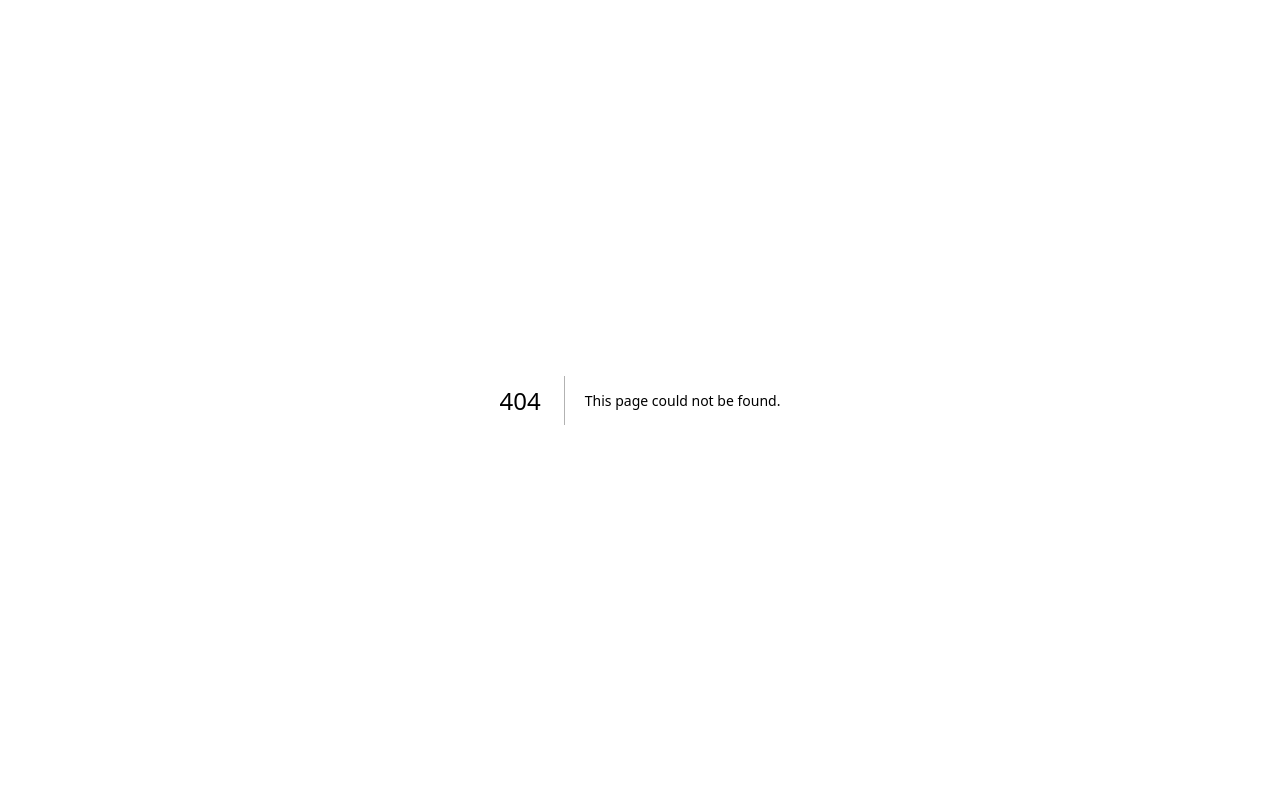
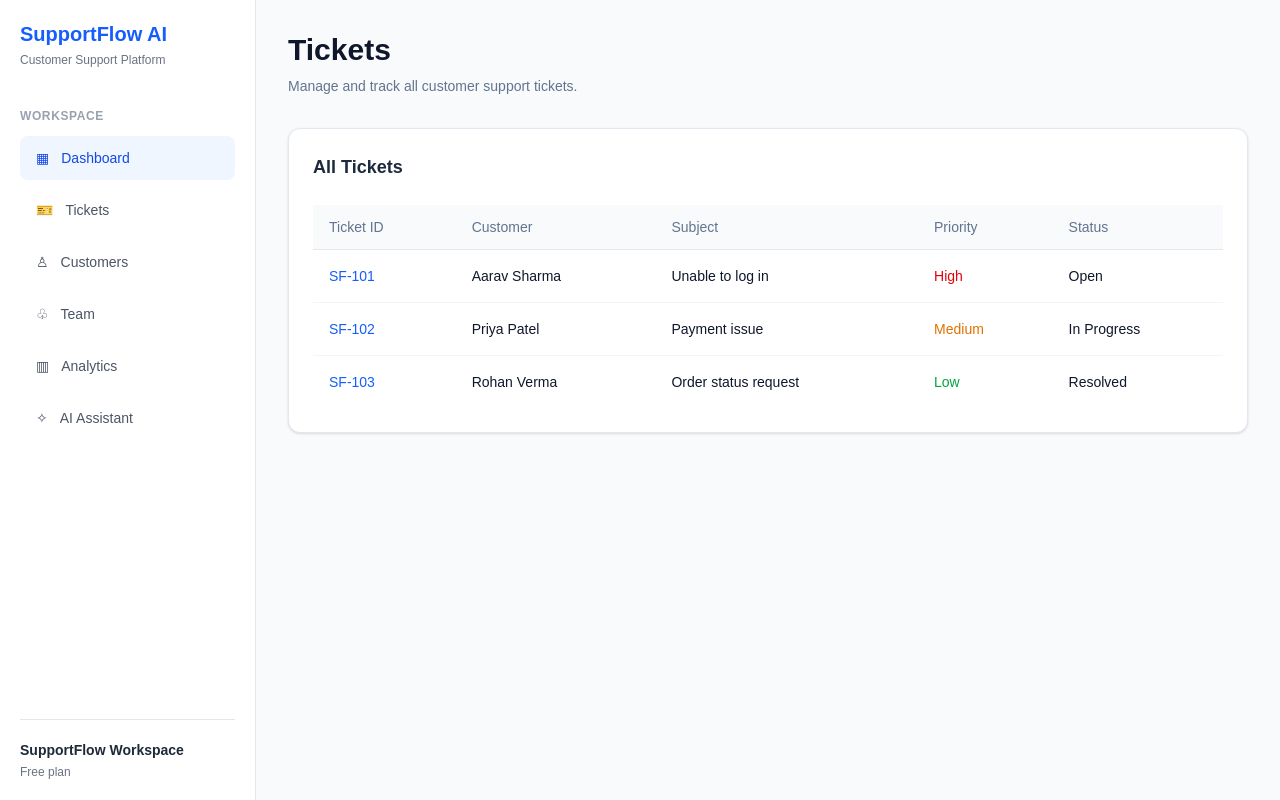
Before and after one commit to sachikatkar09/supportflow-ai, a Next.js app in the folder client/: page /tickets in a window 1280 px wide. Before the commit this address had no page. Built offline with nearby package versions, Linux system fonts and the light colour scheme.

Commit message:
create tickets page with sample ticket table

```diff
--- /dev/null
+++ b/client/app/tickets/page.tsx
@@ -0,0 +1,66 @@
+import Sidebar from "../components/Sidebar";
+
+export default function TicketsPage() {
+  return (
+    <div className="flex min-h-screen bg-slate-50">
+      <Sidebar />
+
+      <main className="min-w-0 flex-1 p-8">
+        <div className="mb-8">
+          <h1 className="text-3xl font-bold text-slate-900">Tickets</h1>
+          <p className="mt-2 text-sm text-slate-500">
+            Manage and track all customer support tickets.
+          </p>
+        </div>
+
+        <div className="rounded-xl border border-slate-200 bg-white p-6 shadow-sm">
+          <h2 className="text-lg font-semibold text-slate-800">All Tickets</h2>
+
+          <div className="mt-6 overflow-x-auto">
+            <table className="w-full text-left text-sm">
+              <thead className="border-b border-slate-200 bg-slate-50 text-slate-500">
+                <tr>
+                  <th className="px-4 py-3 font-medium">Ticket ID</th>
+                  <th className="px-4 py-3 font-medium">Customer</th>
+                  <th className="px-4 py-3 font-medium">Subject</th>
+                  <th className="px-4 py-3 font-medium">Priority</th>
+                  <th className="px-4 py-3 font-medium">Status</th>
+                </tr>
+              </thead>
+
+              <tbody className="divide-y divide-slate-100">
+                <tr>
+                  <td className="px-4 py-4 font-medium text-blue-600">
+                    SF-101
+                  </td>
+                  <td className="px-4 py-4">Aarav Sharma</td>
+                  <td className="px-4 py-4">Unable to log in</td>
+                  <td className="px-4 py-4 text-red-600">High</td>
+                  <td className="px-4 py-4">Open</td>
+                </tr>
+                <tr>
+                  <td className="px-4 py-4 font-medium text-blue-600">
+                    SF-102
+                  </td>
+                  <td className="px-4 py-4">Priya Patel</td>
+                  <td className="px-4 py-4">Payment issue</td>
+                  <td className="px-4 py-4 text-amber-600">Medium</td>
+                  <td className="px-4 py-4">In Progress</td>
+                </tr>
+                <tr>
+                  <td className="px-4 py-4 font-medium text-blue-600">
+                    SF-103
+                  </td>
+                  <td className="px-4 py-4">Rohan Verma</td>
+                  <td className="px-4 py-4">Order status request</td>
+                  <td className="px-4 py-4 text-green-600">Low</td>
+                  <td className="px-4 py-4">Resolved</td>
+                </tr>
+              </tbody>
+            </table>
+          </div>
+        </div>
+      </main>
+    </div>
+  );
+}
```
